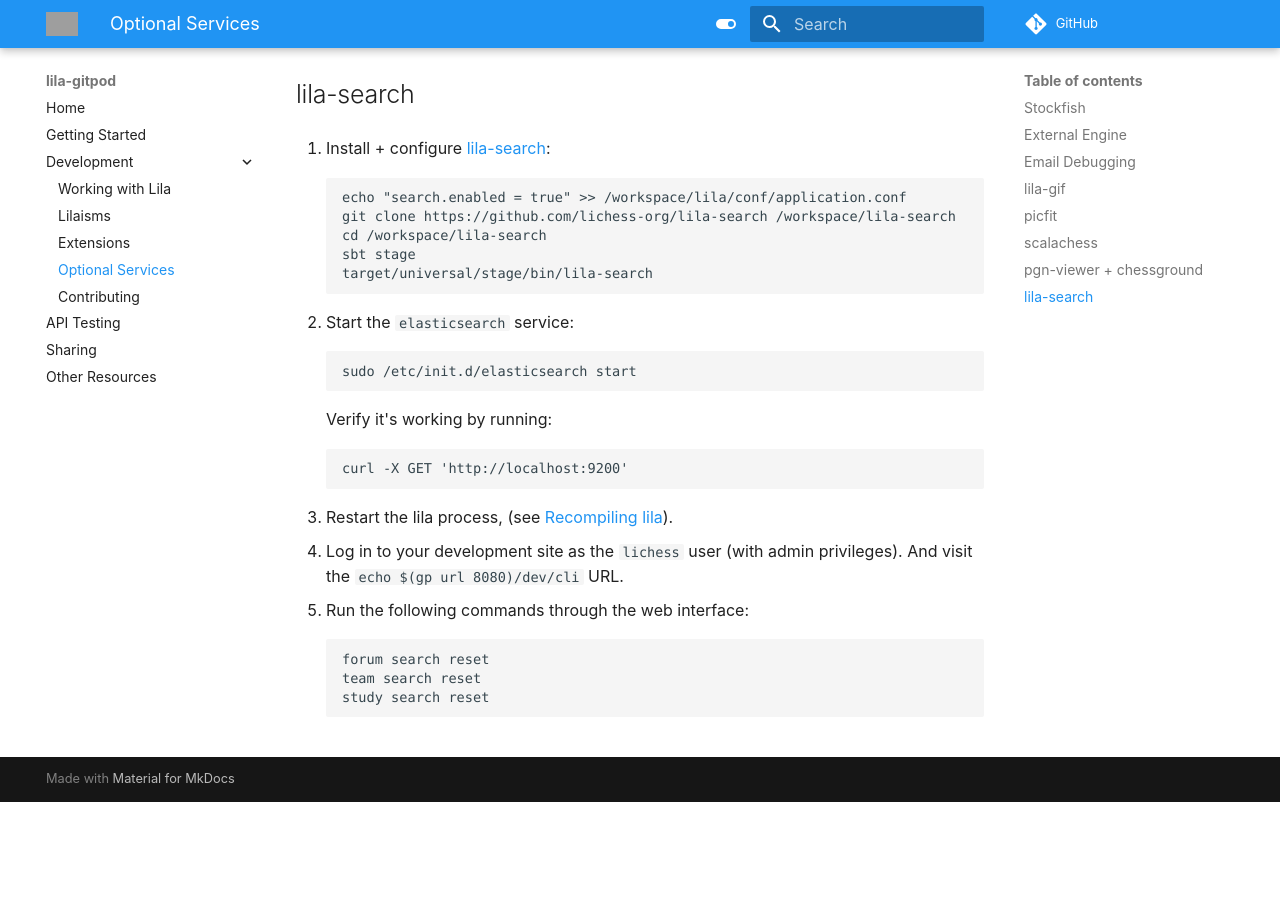
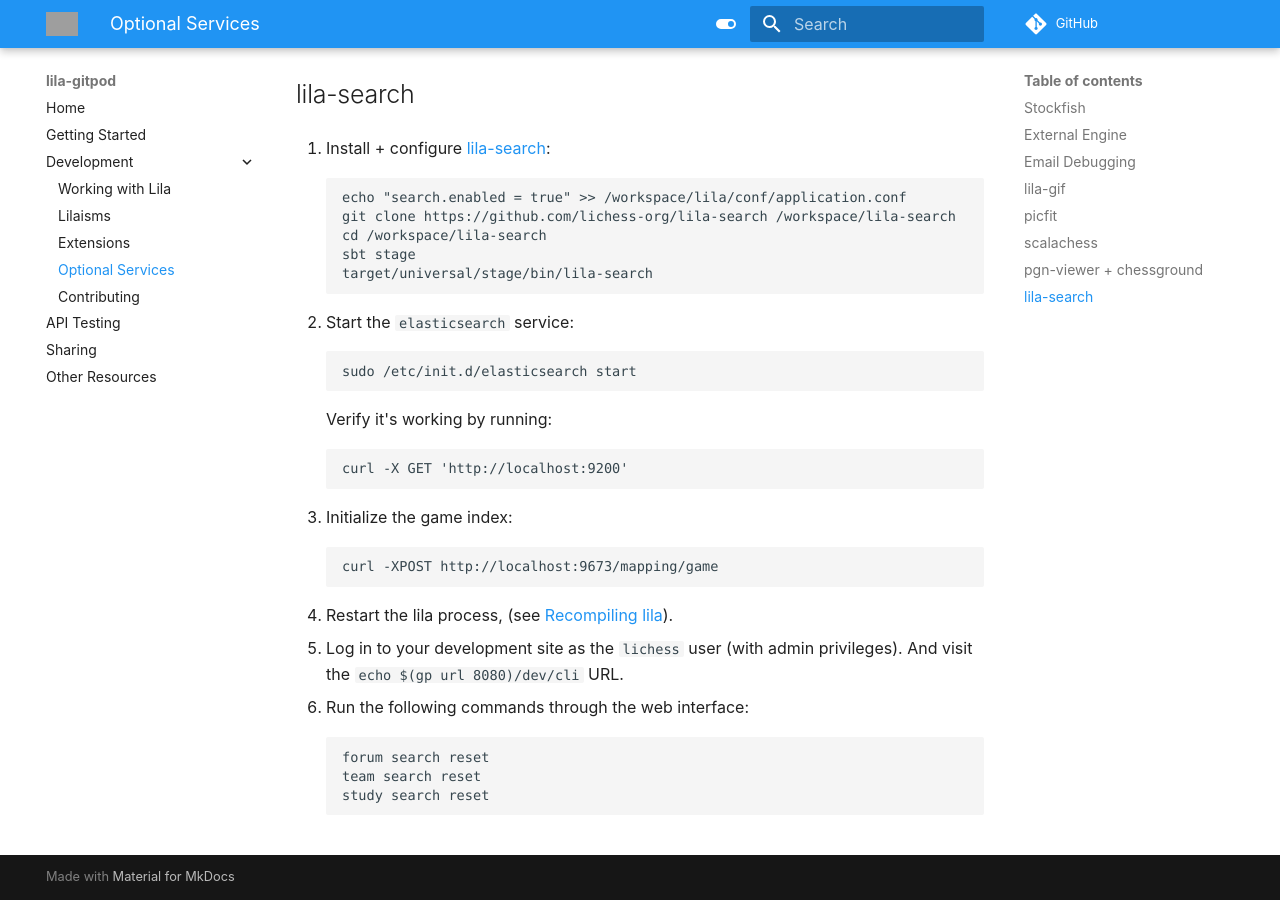
Before and after one commit to lichess-org/lila-gitpod, an MkDocs documentation site: the page built from docs/optional-services.md, in a window 1280 px wide and 900 px high, scrolled down 3101 px. Built offline with MkDocs 1.6.1 and Material for MkDocs 9.7.7, drawn with Linux system fonts in a browser that asks for light colours; comment, search, counter and statistics services are not loaded; before the commit the page ends 3903 px from its top, so only the background shows below that; grey boxes are pictures that could not be loaded.

Commit message:
docs: lila-search add command for game index init

````diff
--- a/docs/optional-services.md
+++ b/docs/optional-services.md
@@ -148,11 +148,16 @@
    curl -X GET 'http://localhost:9200'
    ```
 
-3. Restart the lila process, (see [Recompiling lila](/development/#recompiling-lila)).
+3. Initialize the game index:
+   ```
+   curl -XPOST http://localhost:9673/mapping/game
+   ```
 
-4. Log in to your development site as the `lichess` user (with admin privileges). And visit the `echo $(gp url 8080)/dev/cli` URL.
+4. Restart the lila process, (see [Recompiling lila](/development/#recompiling-lila)).
 
-5. Run the following commands through the web interface:
+5. Log in to your development site as the `lichess` user (with admin privileges). And visit the `echo $(gp url 8080)/dev/cli` URL.
+
+6. Run the following commands through the web interface:
    ```
    forum search reset
    team search reset
````
